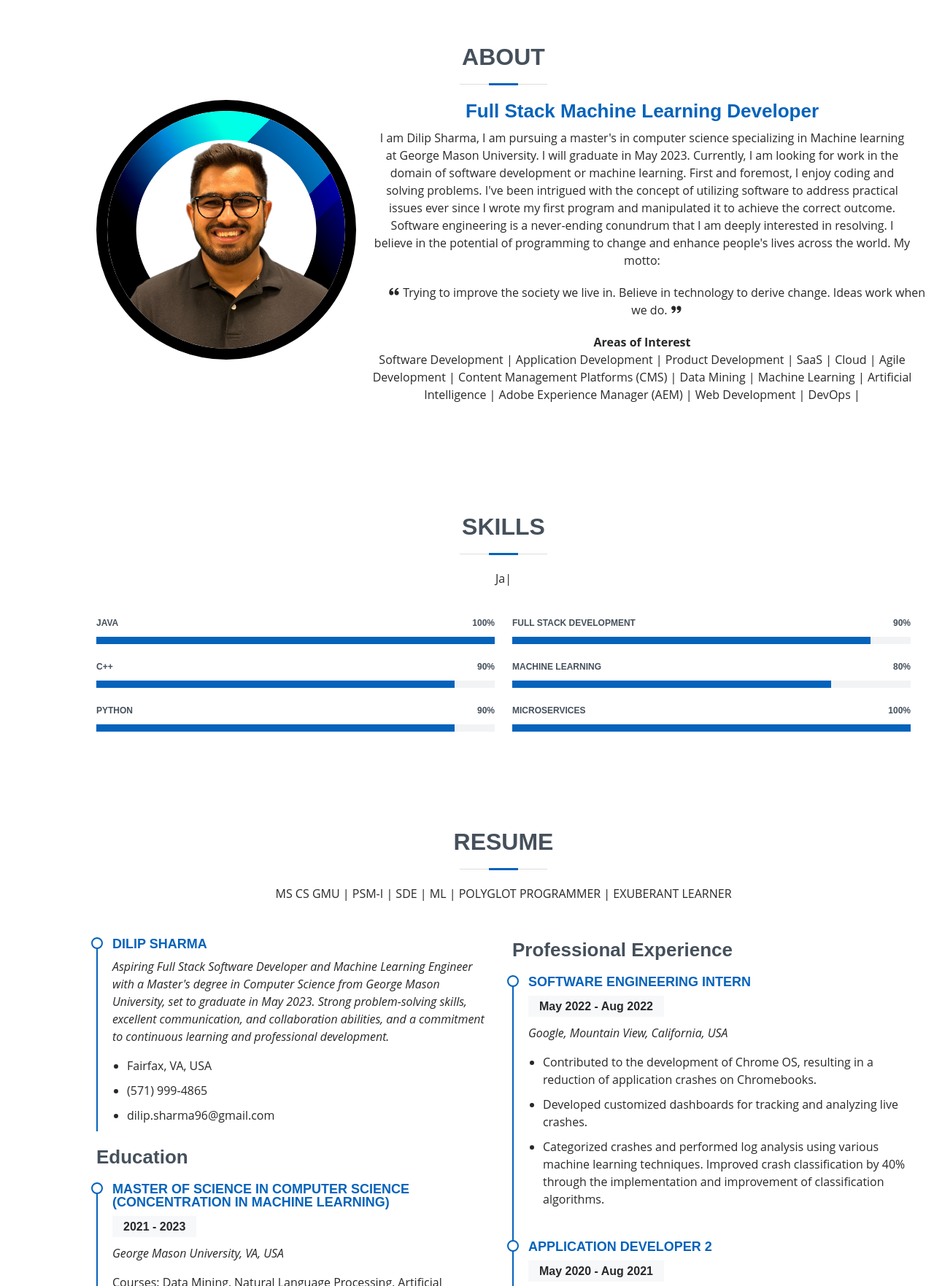
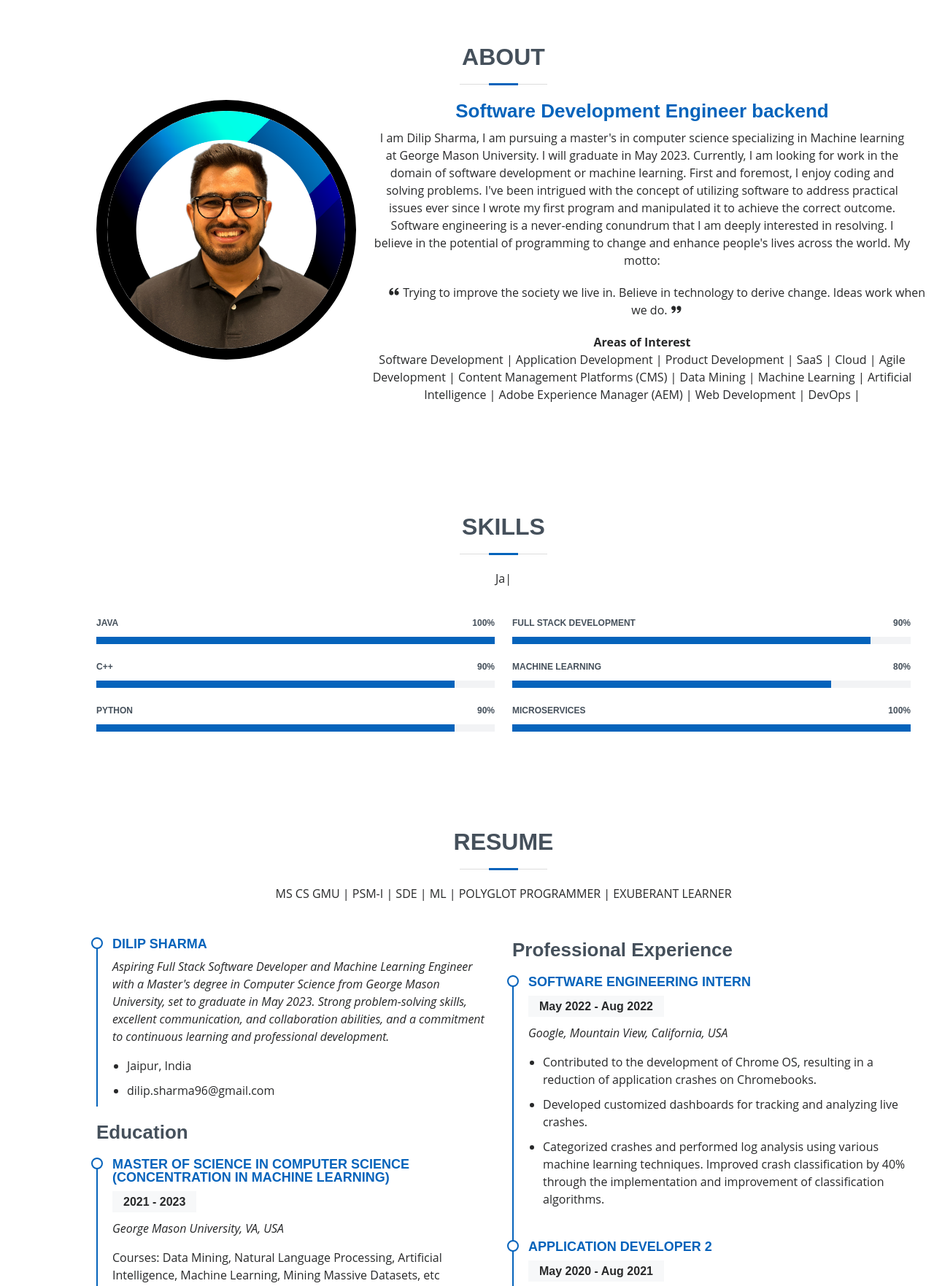
Before and after one commit to alstorm96/dilipsharma.github.io, a plain HTML site: page index.html in a window 1280 px wide. Shown: the part 801-2564 px from the top of the page at 73% size. Drawn offline with nearby package versions, Linux system fonts and the light colour scheme.

Commit message:
Changed footer message

```diff
--- a/index.html
+++ b/index.html
@@ -76,7 +76,7 @@
                         <img src="assets/img/profile-pic-2.png" class="img-fluid" style="border: #000000 15px solid;border-radius: 50%;" alt="">
                     </div>
                     <div class="col-lg-8 pt-4 pt-lg-0 content">
-                        <h3>Full Stack Machine Learning Developer</h3>
+                        <h3>Software Development Engineer backend</h3>
                         <div class="row">
                             <p>I am Dilip Sharma, I am pursuing a master's in computer science specializing in Machine
                                 learning
@@ -203,8 +203,7 @@
                             commitment to continuous learning and professional development.
                         </em></p>
                         <ul>
-                            <li>Fairfax, VA, USA</li>
-                            <li>(571) 999-4865</li>
+                            <li>Jaipur, India</li>
                             <li>dilip.sharma96@gmail.com</li>
                         </ul>
                     </div>
@@ -407,7 +406,7 @@
 <footer id="footer">
     <div class="container">
         <h3>Dilip Sharma</h3>
-        <p>Full Stack Machine Learning Developer</p>
+        <p>Software Development Engineer Backend</p>
         <div class="social-links">
             <a href="https://twitter.com/dilip_sharma_11" class="twitter"><i class="bx bxl-twitter"></i></a>
             <a href="https://www.instagram.com/dilip_sharma_11/" class="instagram"><i class="bx bxl-instagram"></i></a>
```
